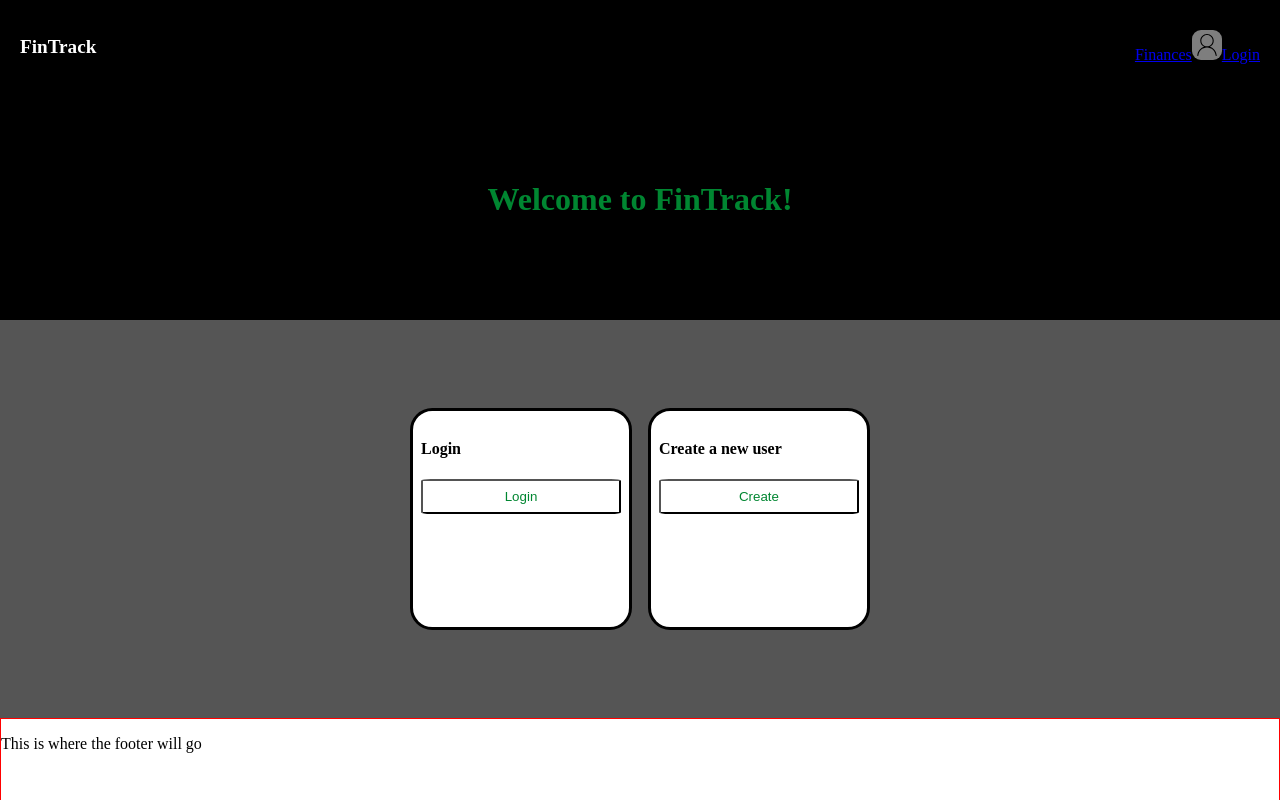
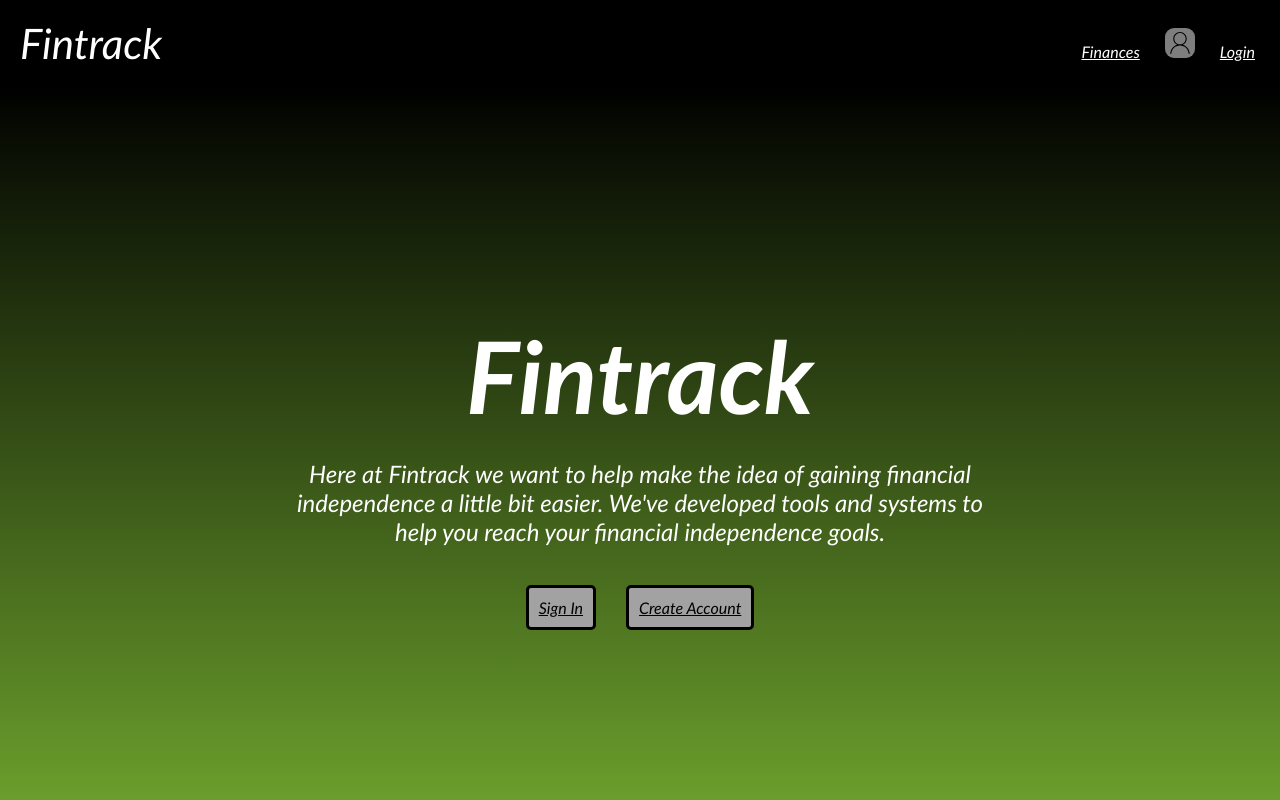
Before and after one commit to DexStephens/FinTrack, a React (Create React App) app in the folder client/: page / in a window 1280 px wide. Shown: the top 800 px of the page. Built offline with nearby package versions, Linux system fonts and the light colour scheme.

Commit message:
home page turn up

```diff
--- /dev/null
+++ b/client/src/Home/Banner.tsx
@@ -0,0 +1,27 @@
+/** @jsxImportSource @emotion/react */
+import { UserIcon } from '../Layout/Icons';
+import { Link } from 'react-router-dom';
+import '../myCSS.css';
+
+export const Banner = () => {
+  return (
+    <>
+      <section className="one">
+        <div className="content fade-in">
+          <h1>Fintrack</h1>
+          <p className="subheading">
+            Here at Fintrack we want to help make the idea of gaining financial
+            independence a little bit easier. We've developed tools and systems
+            to help you reach your financial independence goals.
+          </p>
+          <Link to="profile/login" className="buttons">
+            Sign In
+          </Link>
+          <Link to="profile/newUser" className="buttons">
+            Create Account
+          </Link>
+        </div>
+      </section>
+    </>
+  );
+};
--- a/client/src/Home/Header.tsx
+++ b/client/src/Home/Header.tsx
@@ -2,34 +2,23 @@
 import { css } from '@emotion/react';
 import { UserIcon } from '../Layout/Icons';
 import { Link } from 'react-router-dom';
+import '../myCSS.css';
+
 export const Header = () => {
   return (
-    <div
-      css={css`
-        position: fixed;
-        box-sizing: border-box;
-        top: 0;
-        width: 100%;
-        display: flex;
-        align-items: center;
-        justify-content: space-between;
-        padding: 10px 20px;
-        background-color: #000000;
-        color: white;
-      `}
-    >
-      <h4
-        css={css`
-          font-size: 1.2em;
-        `}
-      >
-        FinTrack
-      </h4>
-      <div>
-        <Link to="">Finances</Link>
-        <UserIcon />
-        <Link to="profile">Login</Link>
-      </div>
-    </div>
+    <>
+      <nav>
+        <div className="logo">Fintrack</div>
+        <div className="linkContainer">
+          <Link to="" className="navLink">
+            Finances
+          </Link>
+          <UserIcon />
+          <Link to="profile" className="navLink">
+            Login
+          </Link>
+        </div>
+      </nav>
+    </>
   );
 };
--- a/client/src/Home/HomePage.tsx
+++ b/client/src/Home/HomePage.tsx
@@ -1,67 +1,25 @@
 /** @jsxImportSource @emotion/react */
 import { css } from '@emotion/react';
 import { Link } from 'react-router-dom';
+import '../myCSS.css';
 import {
   IntroSection,
   IntroLinkSection,
   HomeCard,
   primaryGreen,
   PrimaryButton,
+  Wrapper,
 } from '../Styles';
+import { Banner } from './Banner';
+
 export const HomePage = () => {
   return (
-    <div>
-      <IntroSection>
-        <h1
-          css={css`
-            color: ${primaryGreen};
-          `}
-        >
-          Welcome to FinTrack!
-        </h1>
-      </IntroSection>
-      <IntroLinkSection>
-        <HomeCard>
-          <h4>Login</h4>
-          <PrimaryButton>
-            <Link
-              to="profile/login"
-              css={css`
-                padding: 5px 10px;
-                background-color: transparent;
-                color: inherit;
-                text-decoration: none;
-                cursor: pointer;
-                span {
-                  margin-left: 7px;
-                }
-              `}
-            >
-              Login
-            </Link>
-          </PrimaryButton>
-        </HomeCard>
-        <HomeCard>
-          <h4>Create a new user</h4>
-          <PrimaryButton>
-            <Link
-              to="profile/newUser"
-              css={css`
-                padding: 5px 10px;
-                background-color: transparent;
-                color: inherit;
-                text-decoration: none;
-                cursor: pointer;
-                span {
-                  margin-left: 7px;
-                }
-              `}
-            >
-              Create
-            </Link>
-          </PrimaryButton>
-        </HomeCard>
-      </IntroLinkSection>
-    </div>
+    <>
+      <body>
+        <div className="Wrapper">
+          <Banner></Banner>
+        </div>
+      </body>
+    </>
   );
 };
--- a/client/src/Styles.ts
+++ b/client/src/Styles.ts
@@ -94,3 +94,10 @@ export const FormButtonContainer = styled.div`
   display: flex;
   justify-content: center;
 `;
+
+// NEW STYLES FOR HOME PAGE
+export const Wrapper = styled.div`
+  width: 100%;
+  height: 100vh;
+  color: #008631;
+`;
--- /dev/null
+++ b/client/src/myCSS.css
@@ -0,0 +1,115 @@
+nav {
+  background-color: #000000;
+  width: 100%;
+  display: flex;
+  color: white;
+  height: 75px;
+  position: fixed;
+  z-index: 2;
+  top: 0;
+  left: 0;
+  right: 0;
+  box-shadow: 4px 0px 12px 12px #000000;
+}
+
+nav .logo {
+  position: fixed;
+  left: 0px;
+  display: inline-block;
+  padding-top: 18px;
+  padding-left: 20px;
+  font-size: 42px;
+}
+
+nav .navLink {
+  display: inline-block;
+  position: flex;
+  margin: 42px 25px 25px 25px;
+  color: white;
+}
+
+nav .navLink:hover {
+  color: #76af31;
+  cursor: pointer;
+}
+
+nav .linkContainer {
+  display: inline-block;
+  position: absolute;
+  width: 100%;
+  text-align: right;
+}
+
+body {
+  margin: 0px;
+  padding: 0px;
+  text-align: center;
+  font-family: 'Trebuchet MS', 'Lucida Sans Unicode', 'Lucida Grande',
+    'Lucida Sans', Arial, sans-serif;
+  font-style: italic;
+}
+
+.wrapper {
+  width: 100%;
+  height: 100vh;
+}
+
+section {
+  width: 100%;
+  height: 100vh;
+  display: flex;
+  align-items: center;
+  justify-content: center;
+}
+
+.content {
+  max-width: 800px;
+}
+
+.one {
+  background-image: linear-gradient(180deg, Black, #76af31);
+}
+
+.subheading {
+  font-size: 24px;
+  color: white;
+  padding-left: 42px;
+  padding-right: 42px;
+}
+
+.fade-in {
+  position: relative;
+  z-index: 0;
+  opacity: 1;
+  animation: fadeIn 2.5s ease-in-out;
+}
+
+@keyframes fadeIn {
+  0% {
+    opacity: 0;
+  }
+  100% {
+    opacity: 1;
+  }
+}
+
+h1 {
+  font-size: 100px;
+  margin: 0;
+  color: white;
+}
+
+.buttons {
+  padding: 10px 10px 10px 10px;
+  margin: 15px 15px 15px 15px;
+  max-width: 100px auto;
+  background-color: rgb(162, 162, 162);
+  border: solid #000000;
+  border-radius: 5px;
+  color: black;
+  display: inline-block;
+}
+
+.buttons:hover {
+  background-color: lightgray;
+}
```
Also changed, not shown: 1 other file (tests, documents, lock files or other folders).
